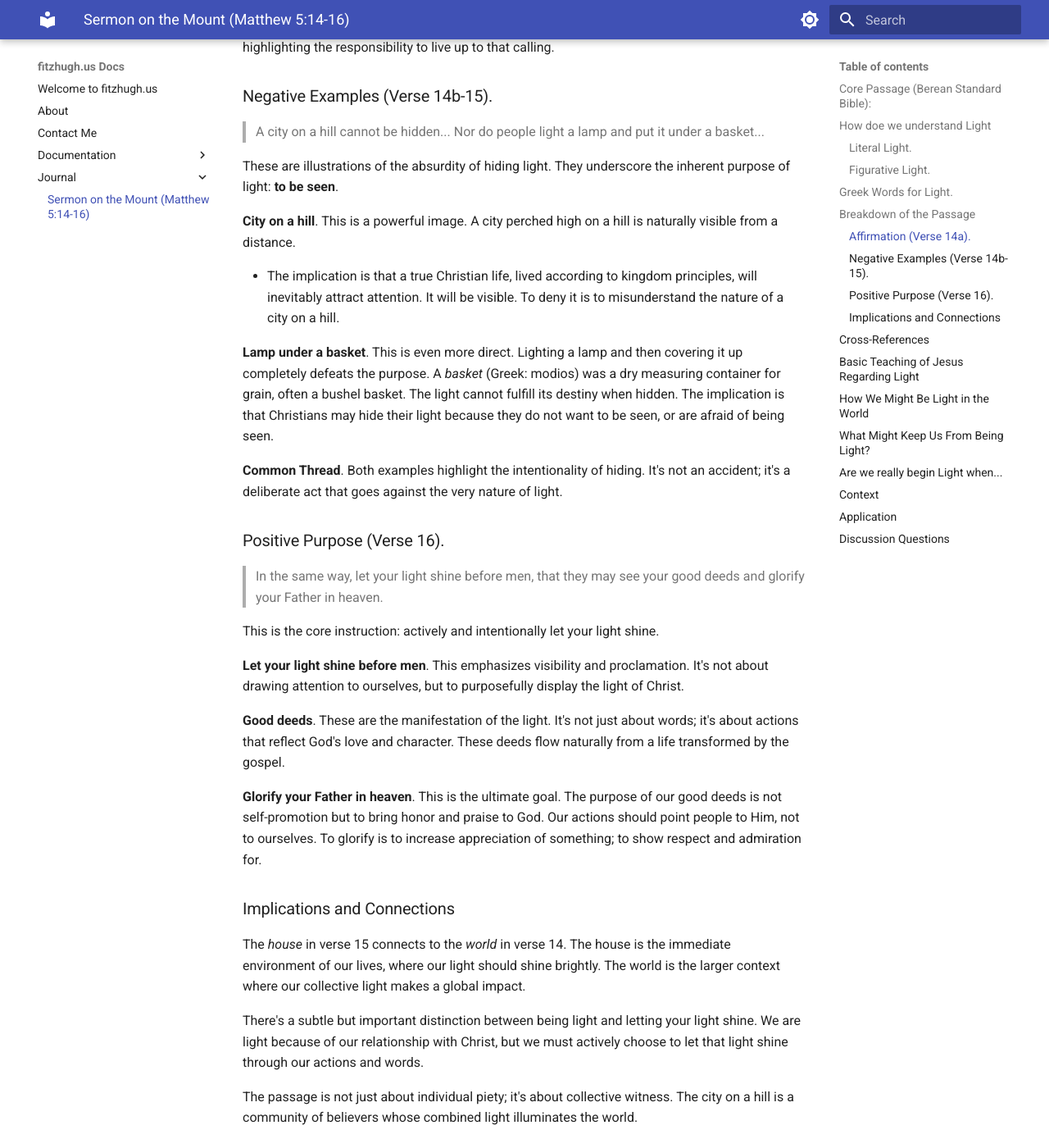
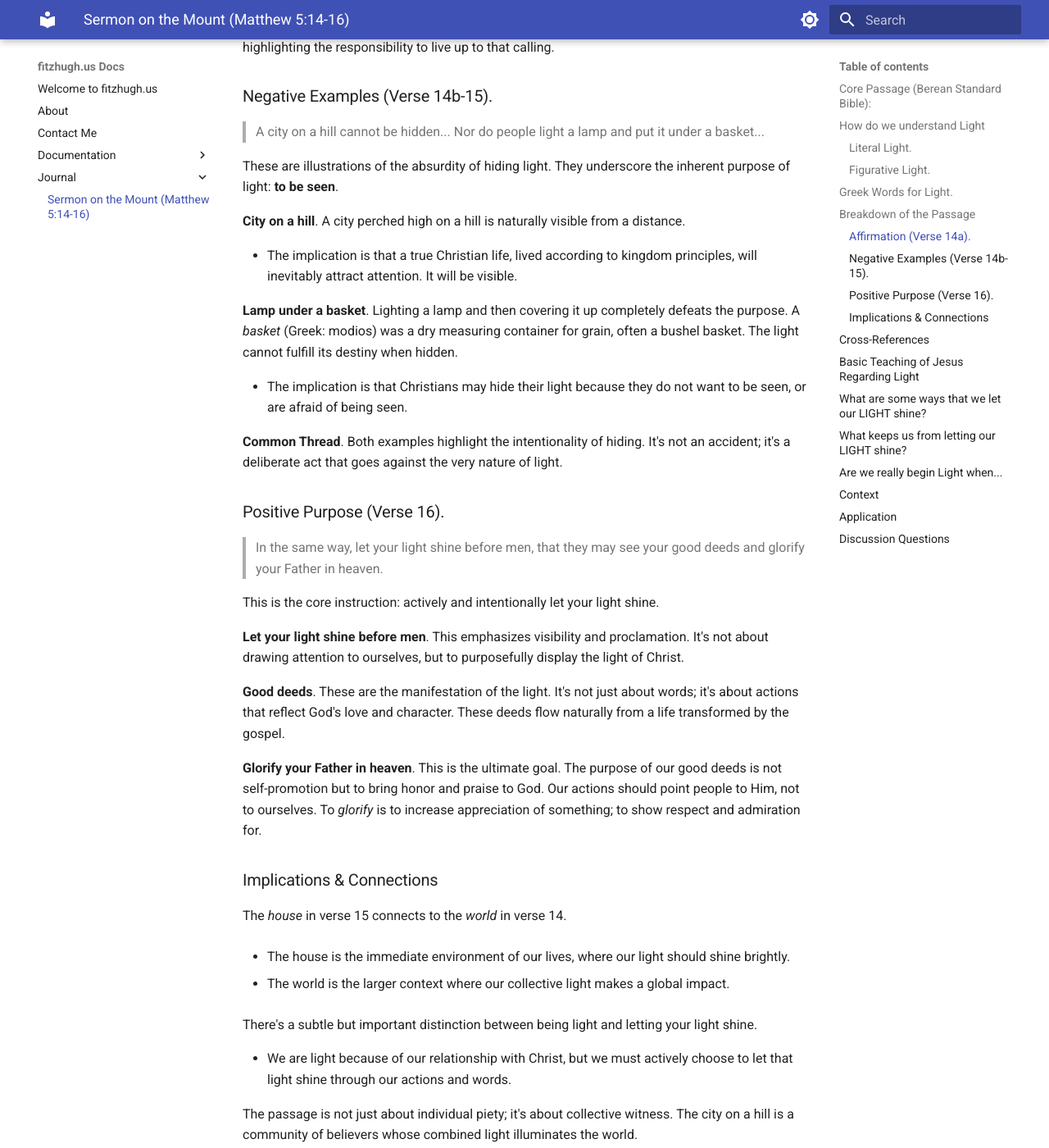
Before and after one commit to fitzland/octo-potato, an MkDocs documentation site: the page built from docs/journal/matt05-som-salt.md, in a window 1280 px wide and 1400 px high, scrolled down 1736 px. Shown: the whole window at 82% size. Built offline with MkDocs 1.6.1 and Material for MkDocs 9.7.7, drawn with Linux system fonts in a browser that asks for light colours; some of the changed text lies outside the part shown.

Commit message:
edit css matt05

```diff
--- a/docs/journal/matt05-som-salt.md
+++ b/docs/journal/matt05-som-salt.md
@@ -4,7 +4,7 @@
 
 > **Matthew 5:14-16**. You are the light of the world. A city on a hill cannot be hidden. Nor do people light a lamp and put it under a basket, but on a lampstand, and it gives light to all in the house. In the same way, let your light shine before men, that they may see your good deeds and glorify your Father in heaven.
 
-## How doe we understand *Light*
+## How do we understand *Light*
 
 ### Literal Light.
 
@@ -32,15 +32,15 @@
 
 φῶς (phos). This is the primary word for *light* used in Matthew 5:14 & 16.
 
-* It encompasses both literal light and its figurative meanings: illumination, understanding, and spiritual truth.
+- It encompasses both literal light and its figurative meanings: illumination, understanding, and spiritual truth.
 
-* Usage in Ancient Times. Literally used for the light of the sun, moon, stars, and lamps. Figuratively, it represented life, reason, truth, moral purity, prosperity, and salvation.
+- Usage in Ancient Times. Literally used for the light of the sun, moon, stars, and lamps. Figuratively, it represented life, reason, truth, moral purity, prosperity, and salvation.
 
 λύχνος (lychnos). This word is used for *lamp* in Matthew 5:15.
 
-* It refers specifically to a container with a wick that burns oil, providing artificial light.
+- It refers specifically to a container with a wick that burns oil, providing artificial light.
 
-* This brings the metaphor of the gospel light to a more personal setting, shining on all in the house.
+- This brings the metaphor of the gospel light to a more personal setting, shining on all in the house.
 
 ## Breakdown of the Passage
 
@@ -62,11 +62,13 @@
 
 These are illustrations of the absurdity of hiding light. They underscore the inherent purpose of light: **to be seen**.
 
-**City on a hill**. This is a powerful image. A city perched high on a hill is naturally visible from a distance.
+**City on a hill**. A city perched high on a hill is naturally visible from a distance.
 
-* The implication is that a true Christian life, lived according to kingdom principles, will inevitably attract attention. It will be visible. To deny it is to misunderstand the nature of a city on a hill.
+- The implication is that a true Christian life, lived according to kingdom principles, will inevitably attract attention. It will be visible.
 
-**Lamp under a basket**. This is even more direct. Lighting a lamp and then covering it up completely defeats the purpose. A *basket* (Greek: modios) was a dry measuring container for grain, often a bushel basket. The light cannot fulfill its destiny when hidden. The implication is that Christians may hide their light because they do not want to be seen, or are afraid of being seen.
+**Lamp under a basket**. Lighting a lamp and then covering it up completely defeats the purpose. A *basket* (Greek: modios) was a dry measuring container for grain, often a bushel basket. The light cannot fulfill its destiny when hidden.
+
+- The implication is that Christians may hide their light because they do not want to be seen, or are afraid of being seen.
 
 **Common Thread**. Both examples highlight the intentionality of hiding. It's not an accident; it's a deliberate act that goes against the very nature of light.
 
@@ -80,13 +82,19 @@
 
 **Good deeds**. These are the manifestation of the light. It's not just about words; it's about actions that reflect God's love and character. These deeds flow naturally from a life transformed by the gospel.
 
-**Glorify your Father in heaven**. This is the ultimate goal. The purpose of our good deeds is not self-promotion but to bring honor and praise to God. Our actions should point people to Him, not to ourselves. To glorify is to increase appreciation of something; to show respect and admiration for.
+**Glorify your Father in heaven**. This is the ultimate goal. The purpose of our good deeds is not self-promotion but to bring honor and praise to God. Our actions should point people to Him, not to ourselves. To *glorify* is to increase appreciation of something; to show respect and admiration for.
 
-### Implications and Connections
+### Implications & Connections
 
-The *house* in verse 15 connects to the *world* in verse 14. The house is the immediate environment of our lives, where our light should shine brightly. The world is the larger context where our collective light makes a global impact.
+The *house* in verse 15 connects to the *world* in verse 14.
 
-There's a subtle but important distinction between being light and letting your light shine. We are light because of our relationship with Christ, but we must actively choose to let that light shine through our actions and words.
+- The house is the immediate environment of our lives, where our light should shine brightly.
+
+- The world is the larger context where our collective light makes a global impact.
+
+There's a subtle but important distinction between being light and letting your light shine.
+
+- We are light because of our relationship with Christ, but we must actively choose to let that light shine through our actions and words.
 
 The passage is not just about individual piety; it's about collective witness. The city on a hill is a community of believers whose combined light illuminates the world.
 
@@ -94,67 +102,67 @@
 
 > **John 1:4-9**. In Him was life, and that life was the light of men. This light shines in the darkness, and the darkness has not overcome it... The true light that gives light to every man was coming into the world.
 
-* Jesus as the ultimate source of light
+- Jesus as the ultimate source of light
 
 > **John 8:12**. Again Jesus spoke to them, saying, 'I am the light of the world. Whoever follows me will never walk in darkness, but will have the light of life.'
 
-* Jesus is the light
+- Jesus is the light
 
 > **John 12:35-36**. Jesus answered, “For a little while longer, the Light is among you. Walk while you have the Light, so that darkness will not overtake you. The one who walks in the darkness does not know where he is going. While you have the Light, believe in the Light, so that you may become sons of Light.
 
-* We need to stay in the light
+- We need to stay in the light
 
 > **Ephesians 5:8**. For you were once darkness, but now you are light in the Lord. Walk as children of light.
 
-* We are transformed
+- We are transformed
 
 > **Philippians 2:15**. so that you may be blameless and pure, children of God without fault in a crooked and perverse generation, in which you shine as lights in the world...
 
-* We are to be different
+- We are to be different
 
 > **1 Peter 2:9**. But you are a chosen people, a royal priesthood, a holy nation, God’s special possession, that you may declare the praises of him who called you out of darkness into his wonderful light.
 
-* We are called to proclaim the gospel.
+- We are called to proclaim the gospel.
 
 ## Basic Teaching of Jesus Regarding Light
 
 Jesus teaches that His followers are the light of the world. This isn't just a suggestion; it's a statement of identity and responsibility. We don't create the light, but we reflect it. Because Jesus is the light of the world, we are to walk in his light.
 
-## How We Might Be Light in the World
+## What are some ways that we let our LIGHT shine?
 
-*Living Out Kingdom Values*. Demonstrating love, compassion, forgiveness, justice, and humility in our daily lives.
+- *Living Out Kingdom Values*. Demonstrating love, compassion, forgiveness, justice, and humility in our daily lives.
 
-*Sharing the Gospel*. Proclaiming the good news of Jesus Christ through our words and actions.
+- *Sharing the Gospel*. Proclaiming the good news of Jesus Christ through our words and actions.
 
-*Serving Others*. Meeting the needs of those around us, both physically and spiritually.
+- *Serving Others*. Meeting the needs of those around us, both physically and spiritually.
 
-*Standing for Truth*. Upholding biblical principles and speaking out against injustice and evil.
+- *Standing for Truth*. Upholding biblical principles and speaking out against injustice and evil.
 
-*Being Authentic & Transparent*. Living with integrity and honesty, allowing others to see Christ in us.
+- *Being Authentic & Transparent*. Living with integrity and honesty, allowing others to see Christ in us.
 
-## What Might Keep Us From Being Light?
+## What keeps us from letting our LIGHT shine?
 
-*Sin & Unrepentance*. Unconfessed sin dims our light and hinders our ability to reflect Christ.
+- *Sin & Unrepentance*. Unconfessed sin dims our light and hinders our ability to reflect Christ.
 
-*Fear of Man*. Worrying about what others think can lead us to compromise our values and hide our light.
+- *Fear of Man*. Worrying about what others think can lead us to compromise our values and hide our light.
 
-*Worldliness*. Becoming too attached to material possessions, worldly pleasures, and societal approval.
+- *Worldliness*. Becoming too attached to material possessions, worldly pleasures, and societal approval.
 
-*Self-Righteousness*. Focusing on our own perceived goodness rather than acknowledging our need for God's grace.
+- *Self-Righteousness*. Focusing on our own perceived goodness rather than acknowledging our need for God's grace.
 
-*Complacency & Apathy*. Losing our passion for God and His mission in the world.
+- *Complacency & Apathy*. Losing our passion for God and His mission in the world.
 
 ## Are we really begin **Light** when...
 
-*Legalism*. Imposing rigid rules and regulations on others, creating barriers instead of inviting them into relationship with Christ.
+- *Legalism*. Imposing rigid rules and regulations on others, creating barriers instead of inviting them into relationship with Christ.
 
-*Judgmentalism*. Condemning others instead of showing compassion and understanding.
+- *Judgmentalism*. Condemning others instead of showing compassion and understanding.
 
-*Hypocrisy*. Saying one thing but doing another, creating a false image of Christianity.
+- *Hypocrisy*. Saying one thing but doing another, creating a false image of Christianity.
 
-*Pride*. Boasting about our own accomplishments and spiritual maturity, alienating those who are struggling.
+- *Pride*. Boasting about our own accomplishments and spiritual maturity, alienating those who are struggling.
 
-*Divisiveness*. Creating unnecessary divisions and conflicts within the church or community.
+- *Divisiveness*. Creating unnecessary divisions and conflicts within the church or community.
 
 ## Context
 
@@ -162,15 +170,15 @@
 
 ## Application
 
-Reflect on how you can better reflect Christ's light in your own sphere of influence.
+- Reflect on how you can better reflect Christ's light in your own sphere of influence.
 
-Discuss the different ways "good deeds" can manifest in contemporary life. (e.g., acts of service, advocacy for justice, ethical business practices, creative arts, etc.).
+- Discuss the different ways "good deeds" can manifest in contemporary life. (e.g., acts of service, advocacy for justice, ethical business practices, creative arts, etc.).
 
-Address the potential for misunderstanding the concept of "good deeds." (e.g., doing good deeds for selfish motives, equating good deeds with earning salvation).
+- Address the potential for misunderstanding the concept of "good deeds." (e.g., doing good deeds for selfish motives, equating good deeds with earning salvation).
 
-Explore the tension between humility and letting your light shine. (How can we avoid pride while still being visible witnesses for Christ?)
+- Explore the tension between humility and letting your light shine. (How can we avoid pride while still being visible witnesses for Christ?)
 
-Brainstorm practical ways to "let your light shine" in specific contexts. (e.g., at work, at school, in the community, online).
+- Brainstorm practical ways to "let your light shine" in specific contexts. (e.g., at work, at school, in the community, online).
 
 ## Discussion Questions
 
```
Also changed, not shown: 1 other file.
